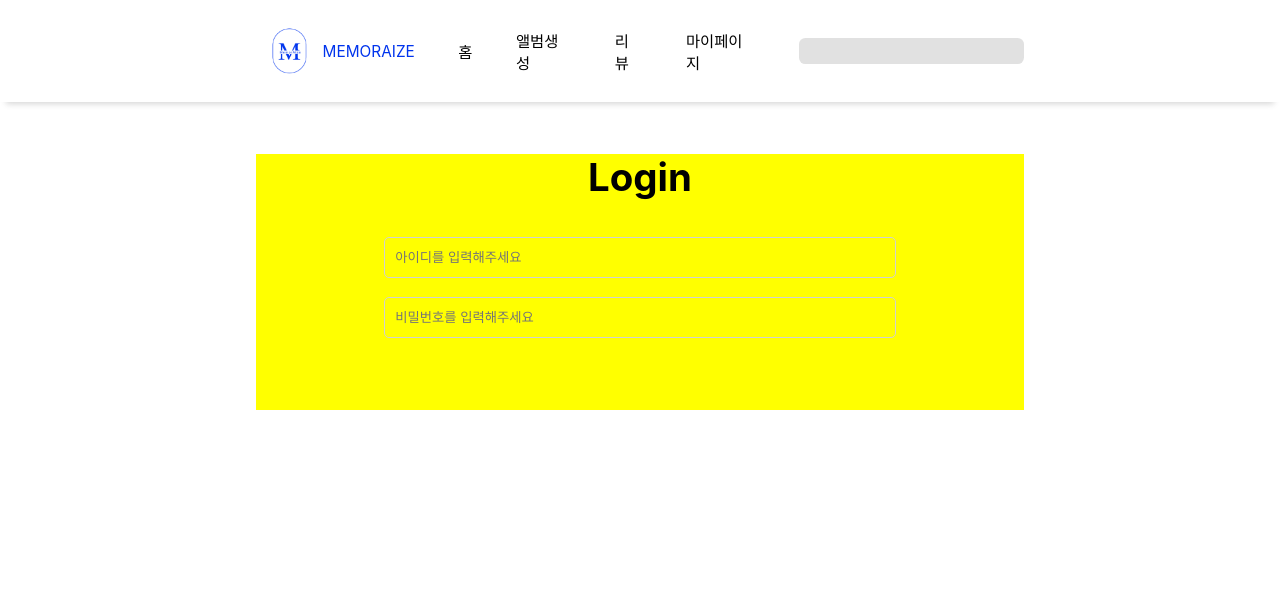
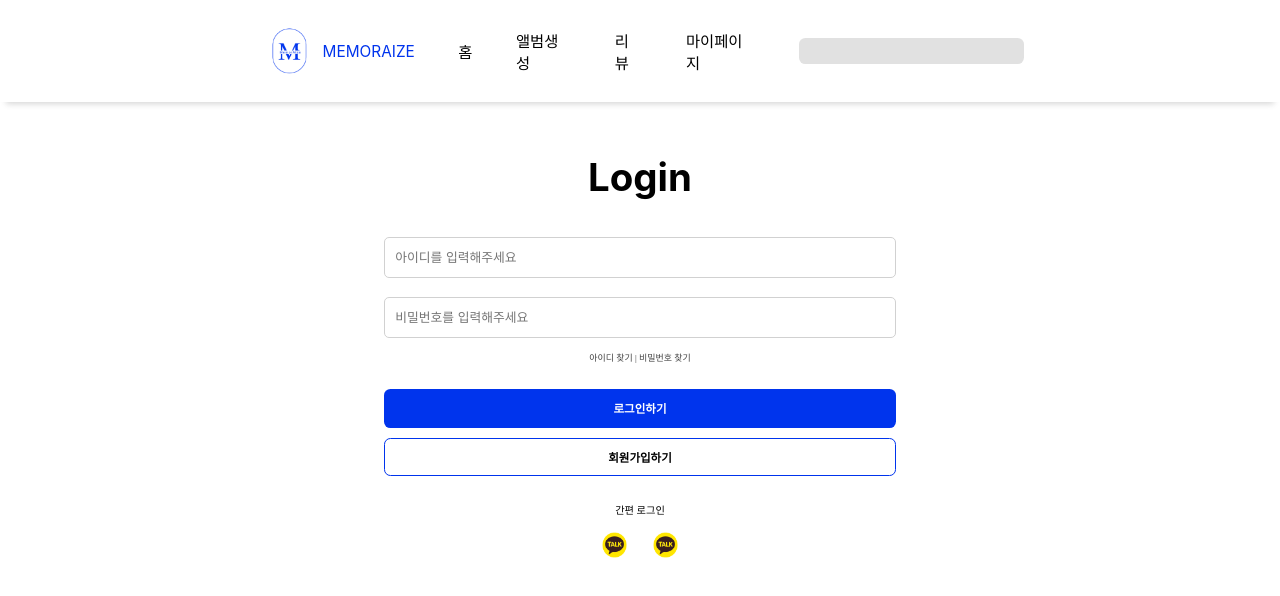
Before and after one commit to MemorAIzee/MemorAIzee-Frontend, a React (Create React App) app in the folder memoraize/: page / in a window 1280 px wide. Shown: the top 596 px of the page. Built offline with nearby package versions, Linux system fonts and the light colour scheme.

Commit message:
✨ Update Login

```diff
--- a/memoraize/src/pages/Login/Login.jsx
+++ b/memoraize/src/pages/Login/Login.jsx
@@ -1,6 +1,6 @@
 import Header from '../../components/Header/Header';
 import styled from 'styled-components';
-
+import kakao from '../../assets/images/kakao.png';
 const Container = styled.div`
   display: flex;
   justify-content: center;
@@ -10,9 +10,9 @@ const LoginContainer = styled.div`
   display: flex;
   flex-direction: column;
   width: 60%;
-  background-color: yellow;
+  /* background-color: yellow; */
   margin-top: 4vw;
-  height: 20vw;
+  height: 40vw;
   align-items: center;
 `;
 
@@ -21,6 +21,7 @@ const InputContainer = styled.div`
   flex-direction: column;
   margin-top: 2.9vw;
   gap: 1.5vw;
+  margin-bottom: 1vw;
 `;
 
 const InputField = styled.input`
@@ -29,6 +30,16 @@ const InputField = styled.input`
   border-radius: 5px;
   border: 1px solid var(--Gray-Gray-300, #d1d1d1);
   padding-left: 0.8vw;
+  font-size: 1vw;
+
+  ::placeholder {
+    color: var(--6, #414141);
+    font-family: Pretendard;
+    font-size: 1vw;
+    font-style: normal;
+    font-weight: 500;
+    line-height: normal;
+  }
 `;
 
 const LoginText = styled.p`
@@ -37,7 +48,71 @@ const LoginText = styled.p`
 `;
 
 const FindText = styled.p`
+  color: var(--6, #414141);
+  font-family: Pretendard;
   font-size: 0.7vw;
+  font-style: normal;
+  font-weight: 400;
+  line-height: normal;
+`;
+
+const LoginBtn = styled.button`
+  margin-top: 2vw;
+  width: 40vw;
+  height: 3vw;
+  flex-shrink: 0;
+  color: #fff;
+  font-family: Pretendard;
+  font-size: 0.9vw;
+  font-style: normal;
+  font-weight: 600;
+  line-height: normal;
+  border-radius: 0.5vw;
+  background: var(--MAIN, #0034ed);
+  margin-bottom: 0.8vw;
+`;
+
+const JoinBtn = styled.button`
+  width: 40vw;
+  height: 3vw;
+  flex-shrink: 0;
+  border-radius: 0.5vw;
+  border: 1px solid var(--MAIN, #0034ed);
+  color: #000;
+  font-family: Pretendard;
+  font-size: 0.9vw;
+  font-style: normal;
+  font-weight: 600;
+  line-height: normal;
+`;
+
+const Simplecontainer = styled.div`
+  display: flex;
+  flex-direction: row;
+  margin-top: 2vw;
+`;
+
+const SimpleStroke = styled.div`
+  width: 16vw;
+  height: 0px;
+  flex-shrink: 0;
+  stroke-width: 1px;
+  stroke: var(--2, #902a2a);
+`;
+
+const KakaoContainer = styled.div`
+  display: flex;
+  flex-direction: row;
+  gap: 2vw;
+  margin-top: 1.2vw;
+`;
+const SimpleText = styled.p`
+  color: #000;
+  font-family: Pretendard;
+  font-size: 0.8vw;
+  font-style: normal;
+  font-weight: 500;
+  line-height: normal;
 `;
 const Login = () => {
   return (
@@ -50,6 +125,18 @@ const Login = () => {
             <InputField placeholder="아이디를 입력해주세요"></InputField>
             <InputField placeholder="비밀번호를 입력해주세요"></InputField>
           </InputContainer>
+          <FindText>아이디 찾기 | 비밀번호 찾기</FindText>
+          <LoginBtn>로그인하기</LoginBtn>
+          <JoinBtn>회원가입하기</JoinBtn>
+          <Simplecontainer>
+            <SimpleStroke />
+            <SimpleText>간편 로그인</SimpleText>
+            <SimpleStroke />
+          </Simplecontainer>
+          <KakaoContainer>
+            <img src={kakao} style={{ width: '2vw', height: '2vw' }} />
+            <img src={kakao} style={{ width: '2vw', height: '2vw' }} />
+          </KakaoContainer>
         </LoginContainer>
       </Container>
     </>
```
Also changed, not shown: memoraize/src/assets/images/kakao.png (added).
